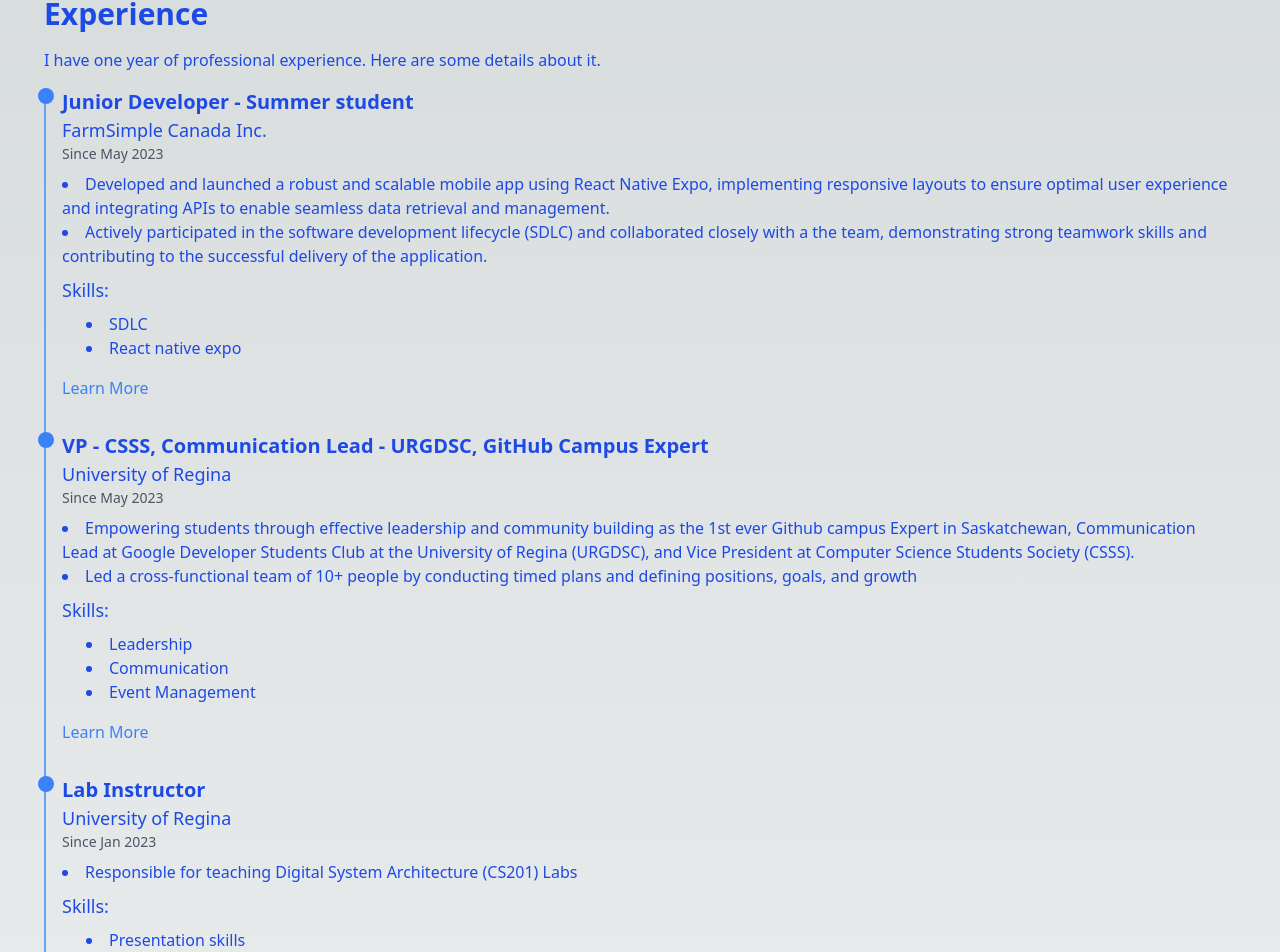
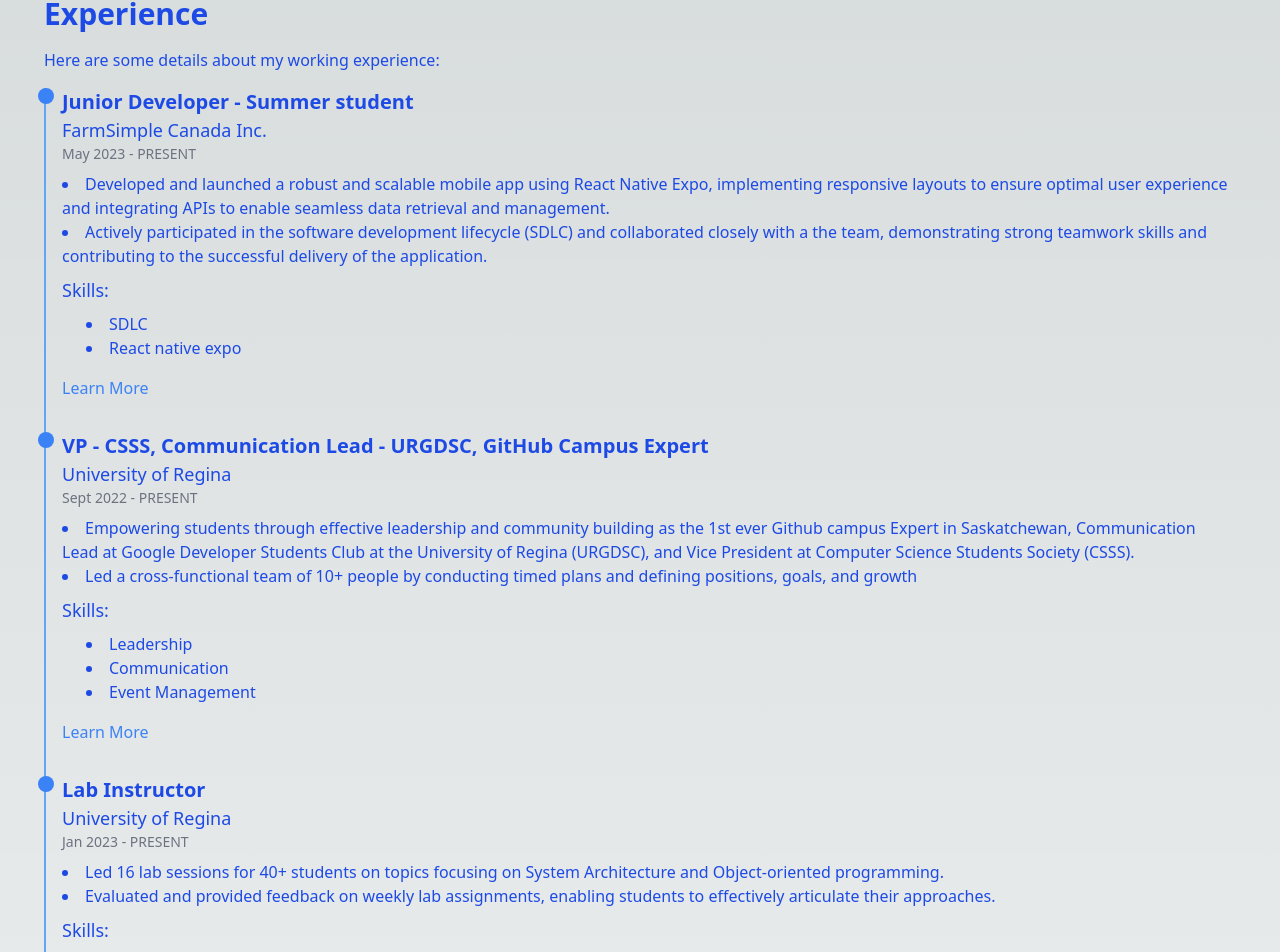
Before and after one commit to kpatel0170/kpatel0170.github.io, a React (Create React App) app: page /experience in a window 1280 px wide. Shown: the part 148-1100 px from the top of the page. Built offline with nearby package versions, Linux system fonts and the light colour scheme.

Commit message:
prettier:fix

```diff
--- a/src/components/NavBar/NavBar.js
+++ b/src/components/NavBar/NavBar.js
@@ -1,4 +1,4 @@
-import React, { useState } from 'react';
+import React, { useState } from "react";
 
 const Navbar = () => {
   const [isNavOpen, setIsNavOpen] = useState(false);
@@ -9,9 +9,9 @@
 
   return (
     <nav className="flex items-center bg-gray-800 p-2 flex-wrap">
-      <a href="#" className="p-2 mr-4 inline-flex items-center">
+      <a href="/" className="p-2 mr-4 inline-flex items-center">
         <span className="text-xl text-white font-bold tracking-wide">
-         @kpatel0170
+          @kpatel0170
         </span>
       </a>
       <button
@@ -52,7 +52,7 @@
       </button>
       <div
         className={`${
-          isNavOpen ? 'block' : 'hidden'
+          isNavOpen ? "block" : "hidden"
         } top-navbar w-full lg:inline-flex lg:flex-grow lg:w-auto transition-all duration-300 ease-in-out`}
         id="navigation"
       >
@@ -79,7 +79,7 @@
             href="/projects"
             className="lg:inline-flex lg:w-auto w-full px-3 py-2 rounded font-bold text-gray-400 items-center justify-center hover:bg-gray-900 hover:text-white transition-colors duration-300 ease-in-out"
           >
-            <span>Project</span>
+            <span>Projects</span>
           </a>
           <a
             href="/resume.pdf"
--- a/src/pages/Education/Education.js
+++ b/src/pages/Education/Education.js
@@ -1,8 +1,8 @@
-import React, {useEffect} from "react";
+import React, { useEffect } from "react";
 
 const EducationBlock = ({ education }) => {
   useEffect(() => {
-    window.gtag('config', 'G-SD76JRWJJP', {
+    window.gtag("config", "G-SD76JRWJJP", {
       page_path: window.location.pathname,
     });
   }, []);
--- a/src/pages/Experience/Experience.js
+++ b/src/pages/Experience/Experience.js
@@ -1,9 +1,9 @@
-import React, {useEffect} from "react";
+import React, { useEffect } from "react";
 
 const ExperienceBlock = ({ experience }) => {
   useEffect(() => {
     // Track page view when the component mounts
-    window.gtag('config', 'G-SD76JRWJJP', {
+    window.gtag("config", "G-SD76JRWJJP", {
       page_path: window.location.pathname,
     });
   }, []);
@@ -14,7 +14,7 @@
         <div className="ml-4">
           <h2 className="text-xl font-bold">{experience.role}</h2>
           <h3 className="text-lg font-medium">{experience.company}</h3>
-          <p className="text-sm text-gray-600">{experience.duration}</p>
+          <p className="text-sm text-gray-500">{experience.duration}</p>
           <ul className="list-disc list-inside mt-2">
             {experience.description.map((desc, i) => (
               <li key={i}>{desc}</li>
--- a/src/pages/Experience/Experience.json
+++ b/src/pages/Experience/Experience.json
@@ -1,13 +1,13 @@
 {
   "header": [
-    "I have one year of professional experience. Here are some details about it."
+    "Here are some details about my working experience:"
   ],
 
   "experience": [
     {
       "company": "FarmSimple Canada Inc.",
       "role": "Junior Developer - Summer student",
-      "duration": "Since May 2023",
+      "duration": "May 2023 - PRESENT",
       "description": [
         "Developed and launched a robust and scalable mobile app using React Native Expo, implementing responsive layouts to ensure optimal user experience and integrating APIs to enable seamless data retrieval and management.",
         "Actively participated in the software development lifecycle (SDLC) and collaborated closely with a the team, demonstrating strong teamwork skills and contributing to the successful delivery of the application."
@@ -18,7 +18,7 @@
     {
       "company": "University of Regina",
       "role": "VP - CSSS, Communication Lead - URGDSC, GitHub Campus Expert",
-      "duration": "Since May 2023",
+      "duration": "Sept 2022 - PRESENT",
       "description": [
         "Empowering students through effective leadership and community building as the 1st ever Github campus Expert in Saskatchewan, Communication Lead at Google Developer Students Club at the University of Regina (URGDSC), and Vice President at Computer Science Students Society (CSSS).",
         "Led a cross-functional team of 10+ people by conducting timed plans and defining positions, goals, and growth"
@@ -29,9 +29,10 @@
     {
       "company": "University of Regina",
       "role": "Lab Instructor",
-      "duration": "Since Jan 2023",
+      "duration": "Jan 2023 - PRESENT",
       "description": [
-        "Responsible for teaching Digital System Architecture (CS201) Labs"
+        "Led 16 lab sessions for 40+ students on topics focusing on System Architecture and Object-oriented programming.",
+        "Evaluated and provided feedback on weekly lab assignments, enabling students to effectively articulate their approaches."
       ],
       "skills": ["Presentation skills"],
       "url": "/"
--- a/src/pages/Project/Project.js
+++ b/src/pages/Project/Project.js
@@ -5,14 +5,14 @@
 const ProjectBlock = ({ project }) => {
   useEffect(() => {
     // Track page view when the component mounts
-    window.gtag('config', 'G-SD76JRWJJP', {
+    window.gtag("config", "G-SD76JRWJJP", {
       page_path: window.location.pathname,
     });
   }, []);
   return (
     <div className="flex flex-col mb-8">
       <div className="flex ">
-        <div class="w-4 h-4 bg-blue-500 absolute -left-2  rounded-full z-10 mt-2 md:mt-0"></div>
+        <div className="w-4 h-4 bg-blue-500 absolute -left-2  rounded-full z-10 mt-2 md:mt-0"></div>
         <div className="ml-4">
           <h2 className="text-xl font-bold">{project.name}</h2>
           <ul className="list-disc list-inside mt-2">
--- a/src/pages/Project/Projects.json
+++ b/src/pages/Project/Projects.json
@@ -1,7 +1,7 @@
 
 {
     "projects": {
-        "text": "Projects are a great way to apply all our learnings. Here are the ones that I have created.",
+        "text": "Projects are a great way to apply all our learnings. Here are the ones that I have created:",
         "list": [
             {
                 "name": "Settlout",
```
